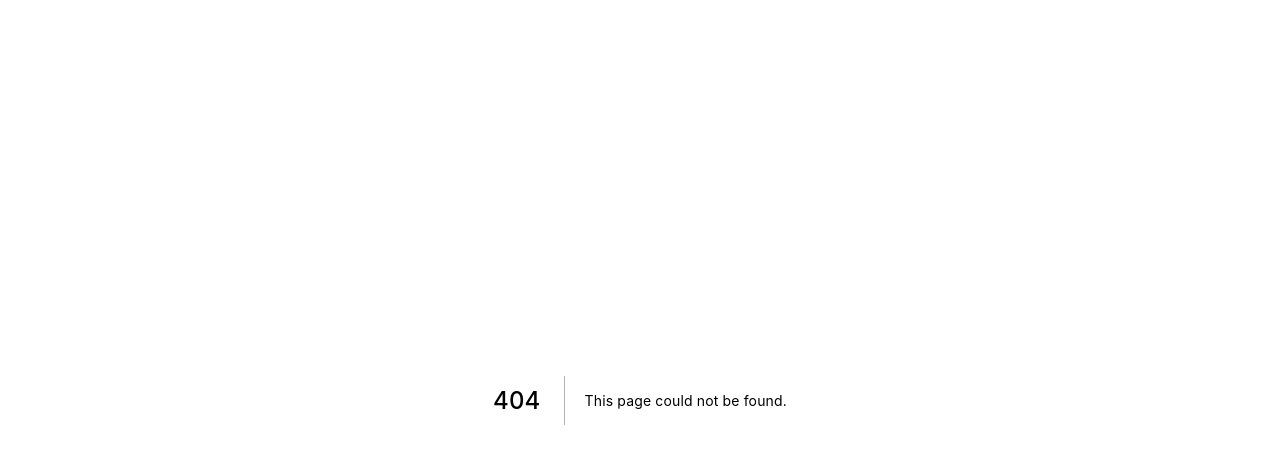
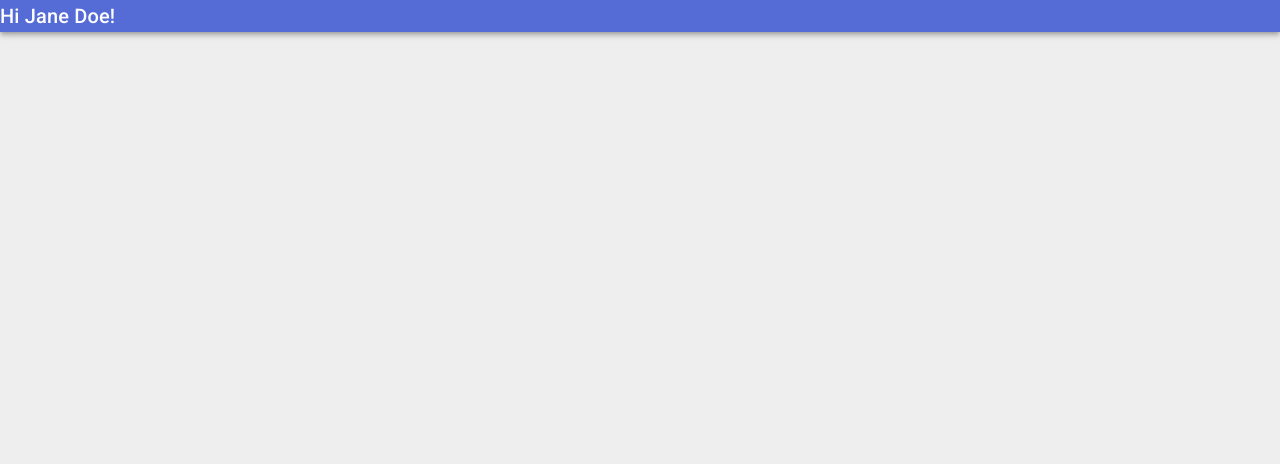
Before and after one commit to NicholasDAllen/next-auction, a Next.js app: page /user/1 in a window 1280 px wide. Before the commit this address had no page. Shown: the top 464 px of the page. Built offline with nearby package versions, Linux system fonts and the light colour scheme.

Commit message:
user pages

```diff
--- a/components/auctionItem.js
+++ b/components/auctionItem.js
@@ -11,7 +11,7 @@ const getItem = async (url) => {
 }
 
 export const AuctionItem = ({id}) => {
-    const swrKey = `api/item/${id}`;
+    const swrKey = `/api/item/${id}`;
     const { data, error, isValidating, mutate } = useSWR(
         swrKey,
         getItem,
--- a/components/bidder.js
+++ b/components/bidder.js
@@ -1,6 +1,5 @@
 import Skeleton from 'react-loading-skeleton';
 import useSWR from 'swr';
-import { Box } from '@material-ui/core';
 
 const getUser = async (url) => {
     const result = await fetch(url);
@@ -12,11 +11,12 @@ export const Bidder = ({id, bidIsLoading}) => {
         return <div />
     }
 
-    const { data, error } = useSWR(`api/user/${id}`, getUser,{
+    const { data, error } = useSWR(`/api/user/${id}`, getUser,{
         revalidateOnFocus: false,
     });
 
     const name = data? data.name : <Skeleton />;
     const loadingStyle = bidIsLoading? 'isLoading': '';
-    return <div className={`${loadingStyle}`}>{name}</div>;
+    const userPageLink = `/user/${id}`;
+    return <a href={userPageLink}><div className={`${loadingStyle}`}>{name}</div></a>;
 }
--- a/components/navbar.js
+++ b/components/navbar.js
@@ -7,15 +7,15 @@ const getUser = async (url) => {
 
 import { AppBar, Typography } from '@material-ui/core';
 export const NavBar = () => {
-    const { data, error } = useSWR('api/user/1', getUser,{
+    const { data, error } = useSWR('/api/user/1', getUser,{
         revalidateOnFocus: false,
     });
 
     const userName = data ? data.name: '...';
-
+    const userPage = '/user/1';
     return (<AppBar position="static">
                 <Typography variant="h6">
-                    Hi {userName}!
+                    Hi <a href={userPage}>{userName}</a>!
                 </Typography>
             </AppBar>);
 };
--- a/pages/index.js
+++ b/pages/index.js
@@ -9,7 +9,7 @@ const getItems = async () => {
 }
 
 export default function Home() {
-  const { data, error } = useSWR('api/items', getItems,{
+  const { data, error } = useSWR('/api/items', getItems,{
     revalidateOnFocus: false,
   });
 
--- /dev/null
+++ b/pages/user/[id].js
@@ -0,0 +1,7 @@
+import { NavBar } from '../../components/navbar';
+
+export default function UserPage() {
+    return [
+        <NavBar />,
+    ];
+};
```
